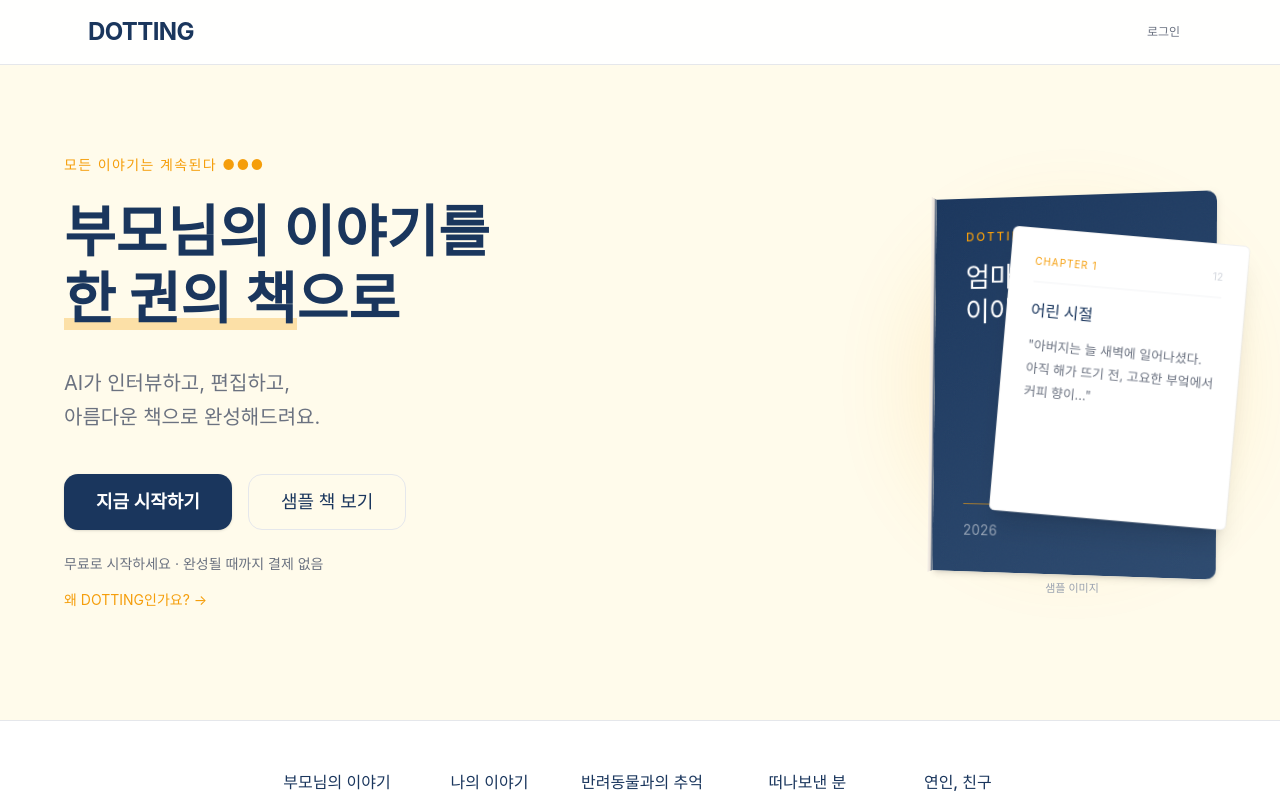
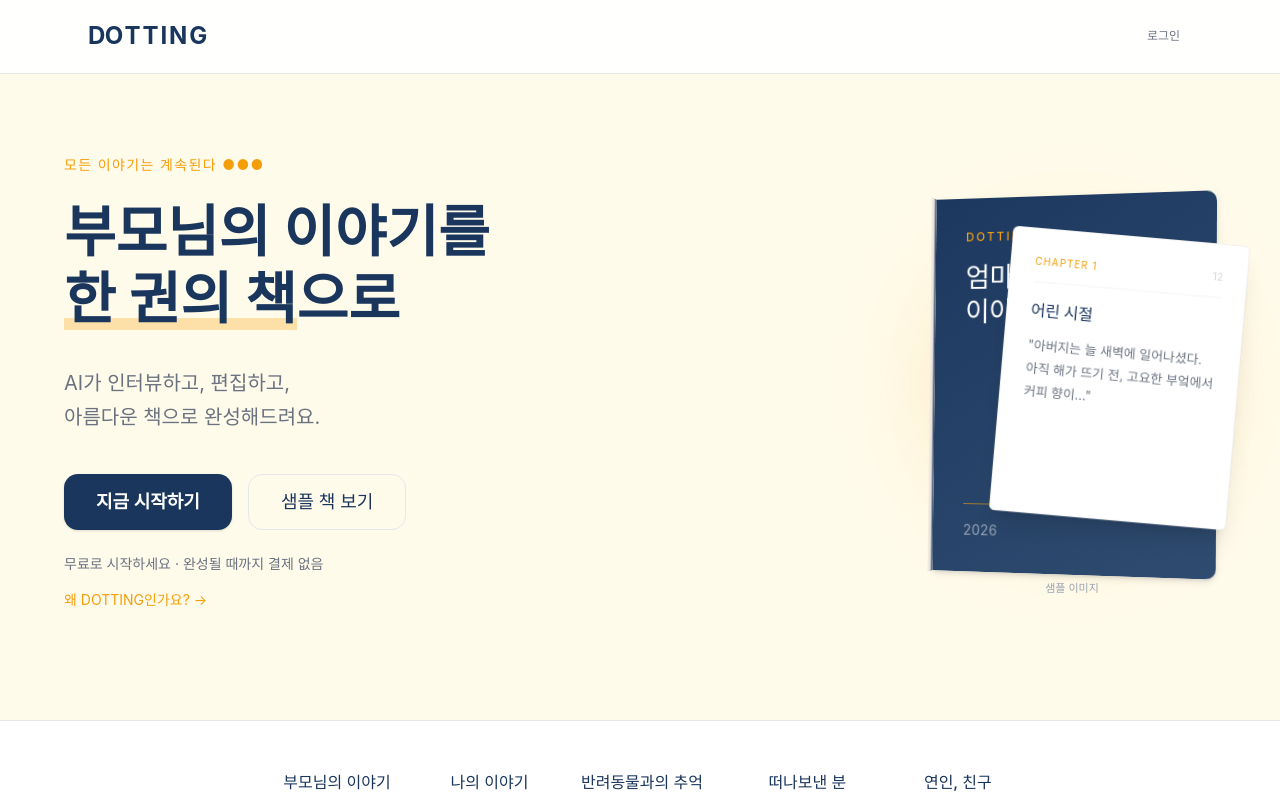
Before and after one commit to LG-ryan/dotting, a Next.js app in the folder dotting/: page / in a window 1280 px wide. Shown: the top 797 px of the page. Built offline with nearby package versions, Linux system fonts and the light colour scheme; no server answers; a web font is replaced by a local one.

Commit message:
feat: Refined DOTTING wordmark CI with letter-spacing

```diff
--- a/dotting/src/app/globals.css
+++ b/dotting/src/app/globals.css
@@ -391,3 +391,53 @@
   height: 5px;
   background-color: var(--dotting-warm-amber);
 }
+
+/* ============================================
+   DOTTING 워드마크 CI
+   ============================================ */
+
+/* 기본 워드마크 */
+.dotting-wordmark {
+  display: inline-flex;
+  align-items: baseline;
+  font-weight: 700;
+  color: var(--dotting-deep-navy);
+}
+
+/* D: 약간 타이트하게 */
+.dotting-wordmark-d {
+  letter-spacing: -0.02em;
+}
+
+/* OTTING: 넉넉한 자간 */
+.dotting-wordmark-otting {
+  letter-spacing: 0.08em;
+}
+
+/* 사이즈 변형 */
+.dotting-wordmark--sm {
+  font-size: 1rem; /* 16px */
+}
+
+.dotting-wordmark--md {
+  font-size: 1.25rem; /* 20px */
+}
+
+.dotting-wordmark--lg {
+  font-size: 1.5rem; /* 24px */
+}
+
+.dotting-wordmark--xl {
+  font-size: 2rem; /* 32px */
+}
+
+/* 흰색 버전 (푸터 등) */
+.dotting-wordmark--white {
+  color: white;
+}
+
+/* 호버 효과 */
+.dotting-wordmark:hover {
+  opacity: 0.8;
+  transition: opacity 0.2s ease;
+}
--- a/dotting/src/app/page.tsx
+++ b/dotting/src/app/page.tsx
@@ -73,9 +73,10 @@
       {/* Navigation - 조용한 럭셔리 */}
       <nav className="fixed top-0 left-0 right-0 z-50 bg-white/95 backdrop-blur-md border-b border-[var(--dotting-border)]">
         <div className="max-w-6xl mx-auto px-6 py-4 flex items-center justify-between">
-          {/* 로고 - 워드마크만 */}
-          <Link href="/" className="text-2xl font-bold tracking-tight text-[var(--dotting-deep-navy)]">
-            DOTTING
+          {/* 로고 - 정교화된 워드마크 */}
+          <Link href="/" className="dotting-wordmark dotting-wordmark--lg">
+            <span className="dotting-wordmark-d">D</span>
+            <span className="dotting-wordmark-otting">OTTING</span>
           </Link>
           {!checkingAuth && (
             isLoggedIn ? (
@@ -662,9 +663,10 @@
       <footer className="py-12 px-6 bg-[#0F1F2E]">
         <div className="max-w-5xl mx-auto">
           <div className="flex flex-col md:flex-row items-center justify-between gap-6">
-            {/* 로고 - 워드마크만 (●●● 분리) */}
-            <Link href="/" className="text-xl font-bold text-white tracking-wide">
-              DOTTING
+            {/* 로고 - 정교화된 워드마크 */}
+            <Link href="/" className="dotting-wordmark dotting-wordmark--md dotting-wordmark--white">
+              <span className="dotting-wordmark-d">D</span>
+              <span className="dotting-wordmark-otting">OTTING</span>
             </Link>
             <div className="flex gap-6 text-sm text-white/50">
               <a href="#" className="hover:text-white transition-colors">이용약관</a>
--- a/dotting/src/app/why/page.tsx
+++ b/dotting/src/app/why/page.tsx
@@ -29,8 +29,9 @@
       {/* Navigation */}
       <nav className="fixed top-0 left-0 right-0 z-50 bg-white/95 backdrop-blur-md border-b border-[var(--dotting-border)]">
         <div className="max-w-3xl mx-auto px-6 py-4 flex items-center justify-between">
-          <Link href="/" className="text-xl font-bold tracking-tight text-[var(--dotting-deep-navy)]">
-            DOTTING
+          <Link href="/" className="dotting-wordmark dotting-wordmark--md">
+            <span className="dotting-wordmark-d">D</span>
+            <span className="dotting-wordmark-otting">OTTING</span>
           </Link>
           {!checkingAuth && (
             isLoggedIn ? (
--- a/dotting/src/components/ui/logo-link.tsx
+++ b/dotting/src/components/ui/logo-link.tsx
@@ -33,9 +33,10 @@
     <>
       <button
         onClick={handleClick}
-        className={`text-xl font-bold tracking-tight text-[var(--dotting-deep-navy)] hover:opacity-80 transition-opacity ${className}`}
+        className={`dotting-wordmark dotting-wordmark--md ${className}`}
       >
-        DOTTING
+        <span className="dotting-wordmark-d">D</span>
+        <span className="dotting-wordmark-otting">OTTING</span>
       </button>
 
       {/* 확인 모달 */}
```
